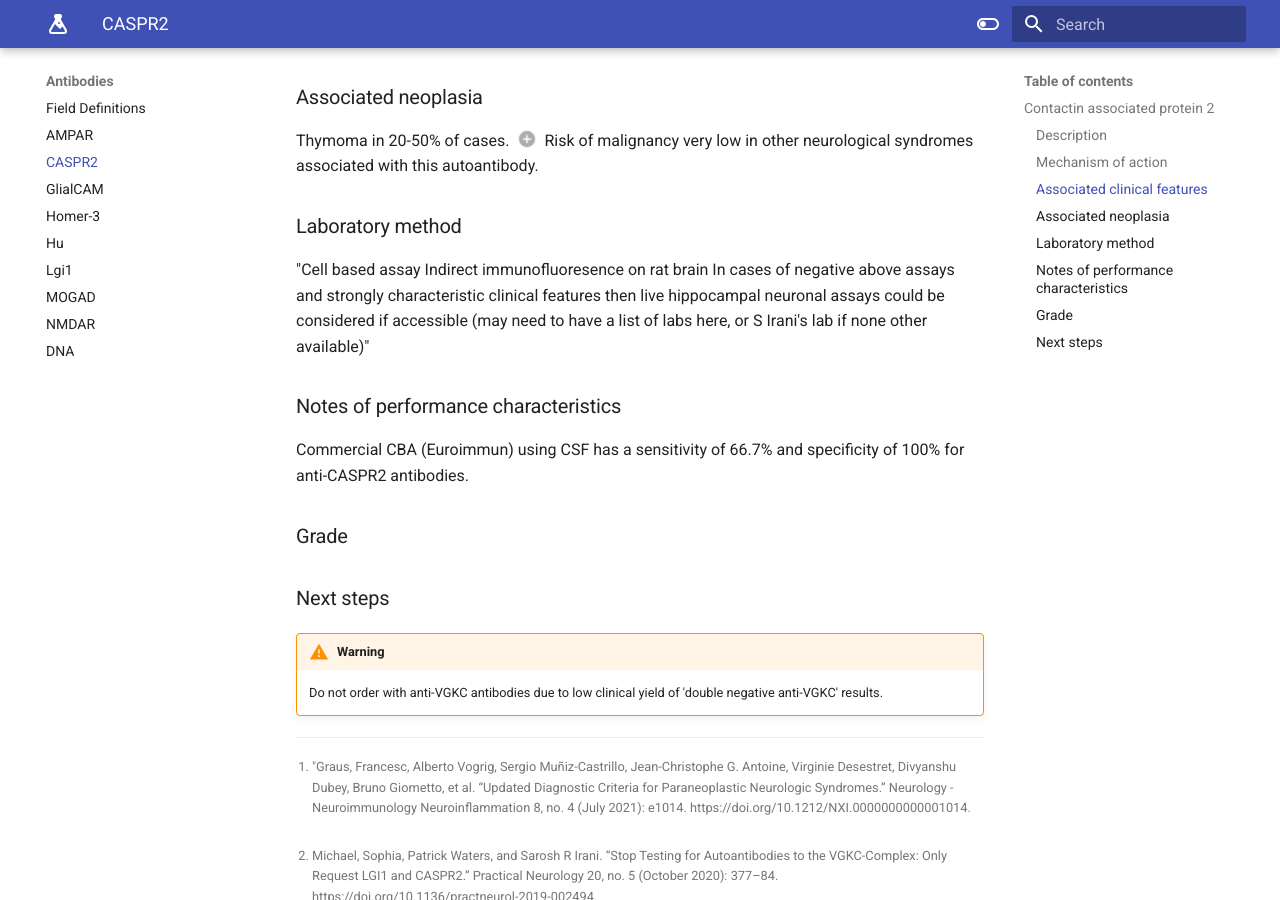
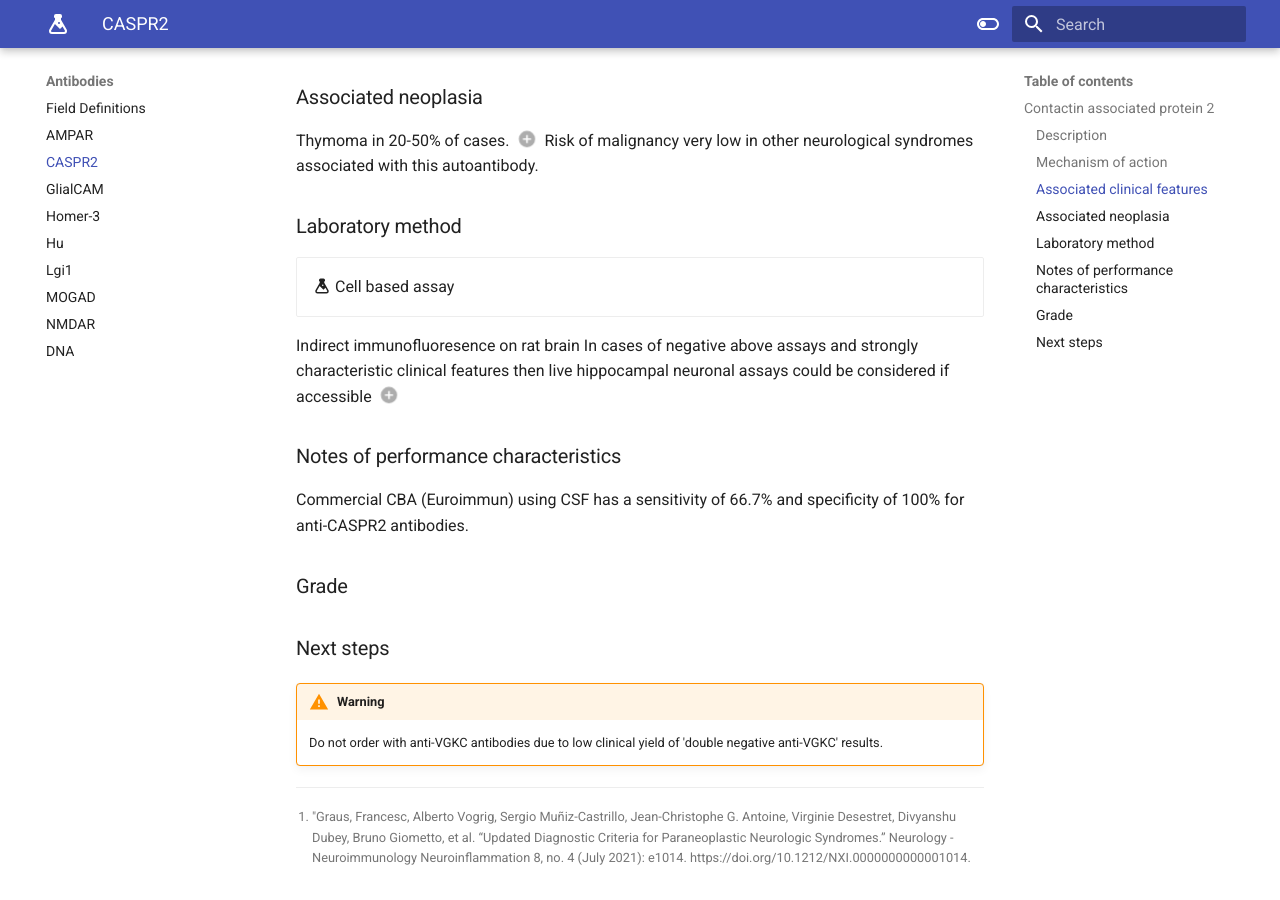
Before and after one commit to monchee/liamsproject, an MkDocs documentation site: the page built from docs/antibodies/caspr2.md, in a window 1280 px wide and 900 px high, scrolled down 1565 px. Built offline with MkDocs 1.6.1 and Material for MkDocs 9.7.7, drawn with Linux system fonts in a browser that asks for light colours; plug-ins that fetch from the network failed and are left out; some of the changed lines change nothing that is shown.

Commit message:
Update caspr2.md

```diff
--- a/docs/antibodies/caspr2.md
+++ b/docs/antibodies/caspr2.md
@@ -60,9 +60,18 @@
 1. Particularly in cases of Morvan's syndrome and neuromyotonia.
 
 ### Laboratory method
-"Cell based assay
+<div class="grid" markdown>
+
+:material-flask: Cell based assay
+{ .card }
+
+</div>
+
 Indirect immunofluoresence on rat brain
-In cases of negative above assays and strongly characteristic clinical features then live hippocampal neuronal assays could be considered if accessible (may need to have a list of labs here, or S Irani's lab if none other available)"
+In cases of negative above assays and strongly characteristic clinical features then live hippocampal neuronal assays could be considered if accessible (1)
+{ .annotate }
+
+1. May need to have a list of labs here, or S Irani's lab if none other available
 
 ### Notes of performance characteristics
 Commercial CBA (Euroimmun) using CSF has a sensitivity of 66.7% and specificity of 100% for anti-CASPR2 antibodies.
```
